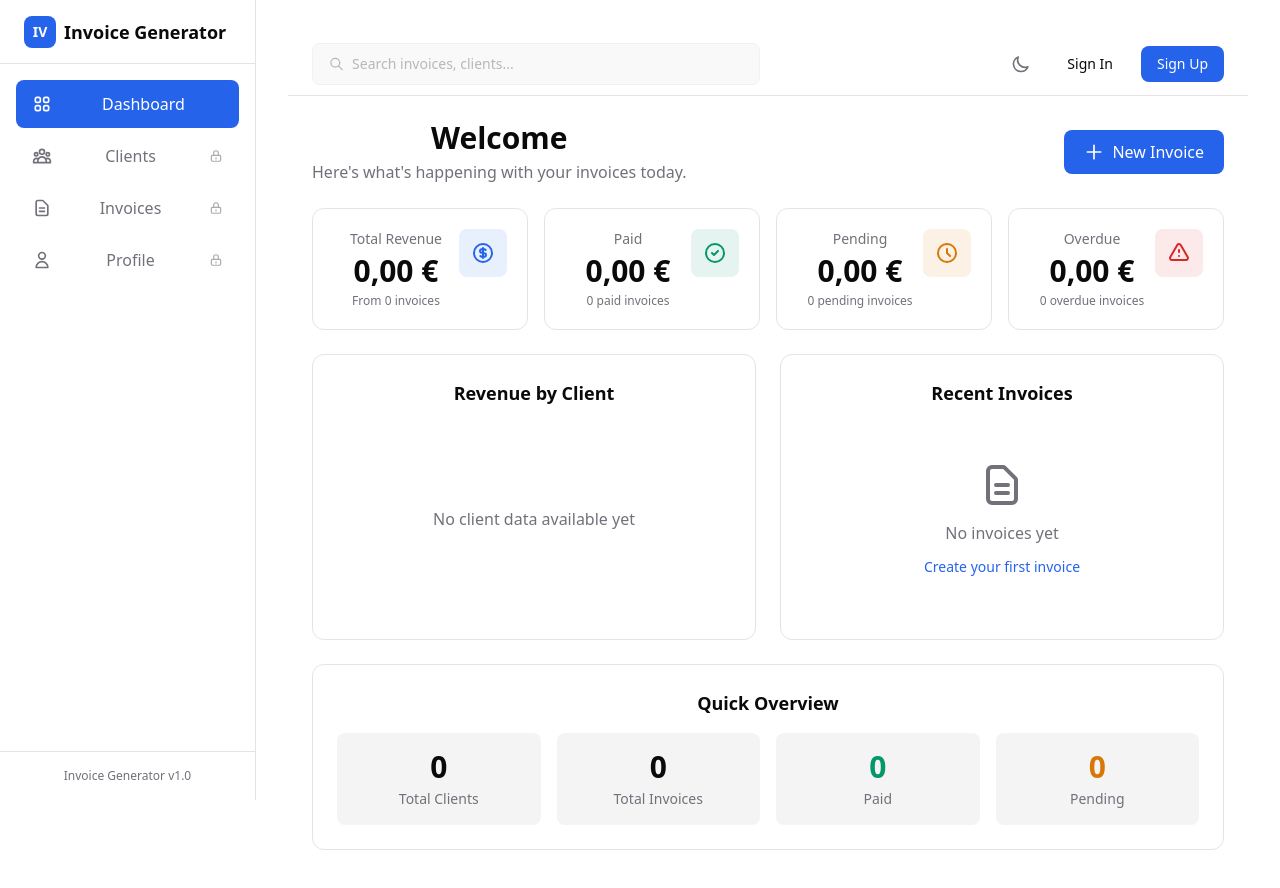
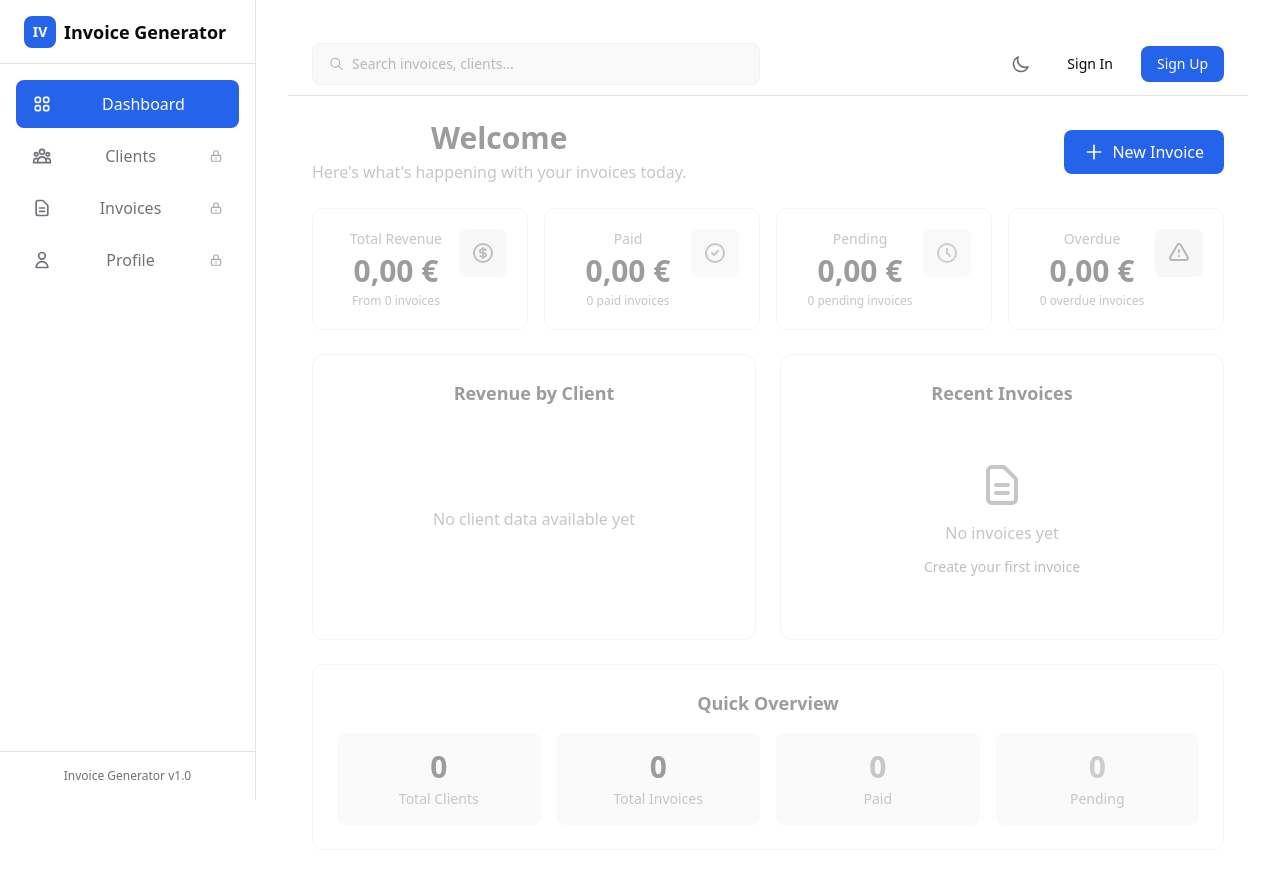
Before and after one commit to madbag/Invoice-Generator, a React (Vite) app in the folder frontend/: page /dashboard in a window 1280 px wide. Shown: the top 888 px of the page. Built offline with nearby package versions, Linux system fonts and the light colour scheme.

Commit message:
Disable dashboard and keep current date for all invoice

```diff
--- a/frontend/src/components/Dashboard/DashboardHome.tsx
+++ b/frontend/src/components/Dashboard/DashboardHome.tsx
@@ -108,11 +108,13 @@ export default function DashboardHome() {
     );
   }
 
+  const locked = !user;
+
   return (
     <div className="space-y-6 max-w-7xl mx-auto">
       {/* Header */}
       <div className="flex flex-col sm:flex-row sm:items-center sm:justify-between gap-4">
-        <div>
+        <div className={locked ? "opacity-40 grayscale pointer-events-none select-none" : undefined}>
           <h1 className="text-2xl md:text-3xl font-bold text-[var(--foreground)]">
             Welcome
           </h1>
@@ -129,6 +131,13 @@ export default function DashboardHome() {
         </button>
       </div>
 
+      <div
+        className={
+          locked
+            ? "space-y-6 opacity-40 grayscale pointer-events-none select-none"
+            : "space-y-6"
+        }
+      >
       {/* Stats Grid */}
       <div className="grid grid-cols-1 sm:grid-cols-2 lg:grid-cols-4 gap-4">
         <StatsCard
@@ -228,6 +237,7 @@ export default function DashboardHome() {
           </div>
         </div>
       </div>
+      </div>
     </div>
   );
 }
--- a/frontend/src/components/Invoices/InvoiceForm.tsx
+++ b/frontend/src/components/Invoices/InvoiceForm.tsx
@@ -68,9 +68,11 @@ export default function CreateInvoice() {
     const saved = localStorage.getItem("invoice");
     if (saved) {
       const parsed = JSON.parse(saved);
-      setInvoiceData(parsed);
+      // Invoice date always tracks today — never restore a stale saved date.
+      setInvoiceData({ ...parsed, form: { ...parsed.form, invoiceDate: today } });
       if (!parsed.invoiceNo) generateInvoiceNo();
     } else {
+      setInvoiceData({ form: { ...form, invoiceDate: today } });
       generateInvoiceNo();
     }
   }, [token]);
@@ -248,13 +250,14 @@ export default function CreateInvoice() {
           </h2>
           <div className="grid grid-cols-1 md:grid-cols-2 gap-4">
             <FormField
-              label="Invoice Date *"
+              label="Invoice Date"
               name="invoiceDate"
               type="date"
               value={form.invoiceDate}
               onChange={handleChange}
               error={errors.invoiceDate}
               max={today}
+              disabled
             />
             <div>
               <label className="block text-sm font-medium text-[var(--foreground)] mb-2">
@@ -451,6 +454,7 @@ function FormField({
   type = "text",
   placeholder,
   max,
+  disabled,
 }: {
   label: string;
   name: string;
@@ -460,6 +464,7 @@ function FormField({
   type?: string;
   placeholder?: string;
   max?: string;
+  disabled?: boolean;
 }) {
   return (
     <div>
@@ -473,9 +478,10 @@ function FormField({
         placeholder={placeholder}
         onChange={onChange}
         max={max}
+        disabled={disabled}
         className={`w-full px-4 py-2.5 bg-[var(--secondary)] border rounded-lg text-[var(--foreground)] placeholder:text-[var(--muted-foreground)] focus:outline-none focus:border-[var(--primary)] transition-colors ${
-          error ? "border-[var(--destructive)]" : "border-[var(--border)]"
-        }`}
+          disabled ? "cursor-not-allowed opacity-70" : ""
+        } ${error ? "border-[var(--destructive)]" : "border-[var(--border)]"}`}
       />
       {error && <p className="text-xs text-[var(--destructive)] mt-1">{error}</p>}
     </div>
```
